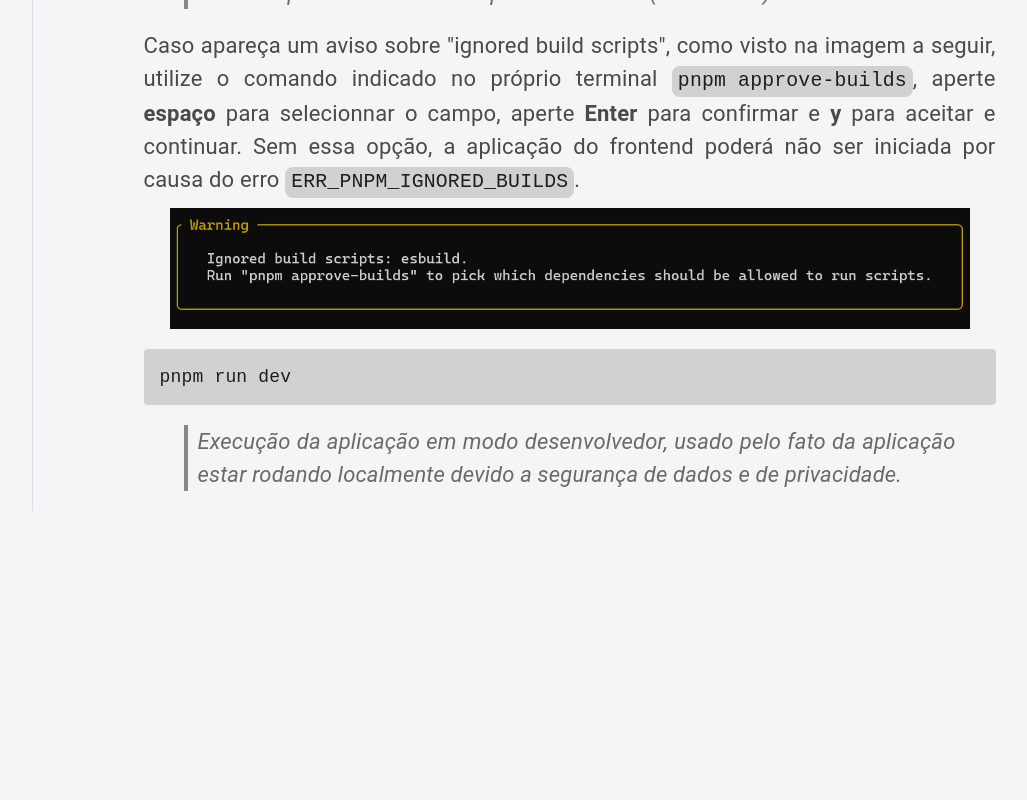
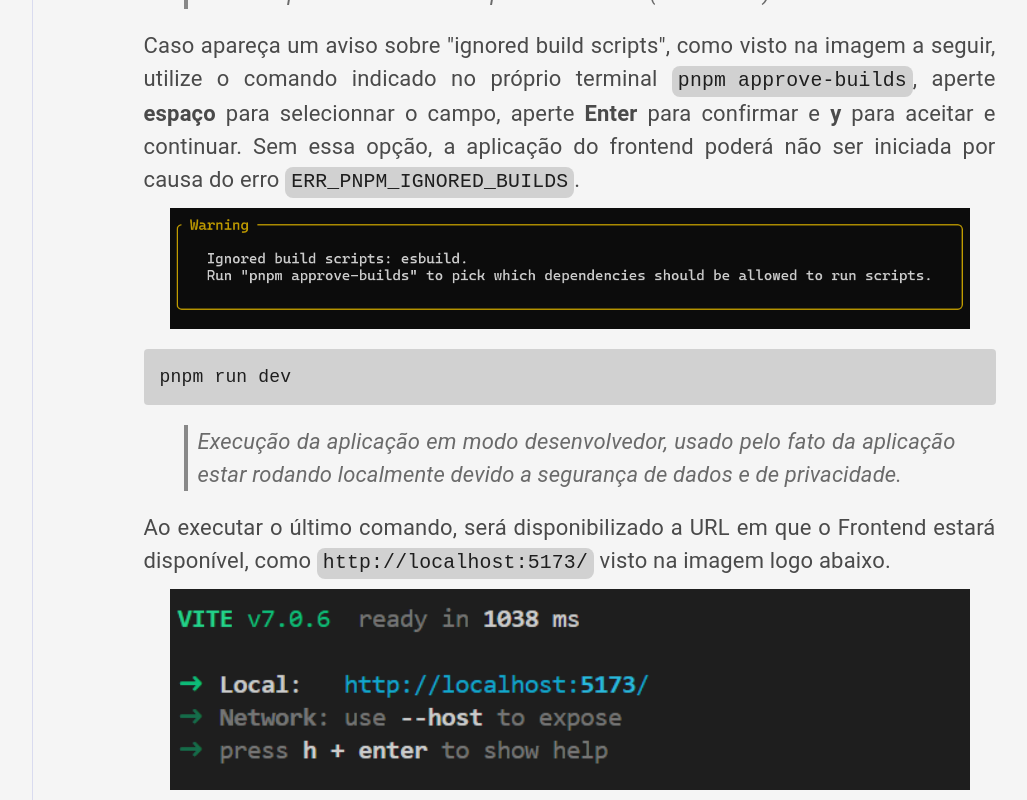
Before and after one commit to FranCosMonX/FranCosMonX.github.io, a React (Vite) app: page /#/projetos/cca_mic in a window 1280 px wide. Shown: the part 10145-10945 px from the top of the page, without its empty margins (178-1205 px from the left). Before the commit the page ends 10656 px from the top, so only its background shows below. Built offline with nearby package versions, Linux system fonts and the light colour scheme.

Commit message:
corrigindo versao do pnpm, adicionando exemplo visuual do resultado da execução do frontend.

```diff
--- a/src/pages/tutoriais/projetos/cca_mic/index.tsx
+++ b/src/pages/tutoriais/projetos/cca_mic/index.tsx
@@ -222,6 +222,10 @@ pnpm run dev
 \`\`\`
 
 > Execução da aplicação em modo desenvolvedor, usado pelo fato da aplicação estar rodando localmente devido a segurança de dados e de privacidade.
+
+Ao executar o último comando, será disponibilizado a URL em que o Frontend estará disponível, como \`http://localhost:5173/\` visto na imagem logo abaixo.
+
+![Resultado após utilizar o comando pnpm run dev, mostrando a URL em que a aplicação está disponível](screenshots/resultado_exe_frontend_ok.png "Resultado após utilizar o comando pnpm run dev, mostrando a URL em que a aplicação está disponível")
           `} />
         </MyTextoCorrido>
       </MyContainer>
```
Also changed, not shown: public/screenshots/resultado_exe_frontend_ok.png (added).
